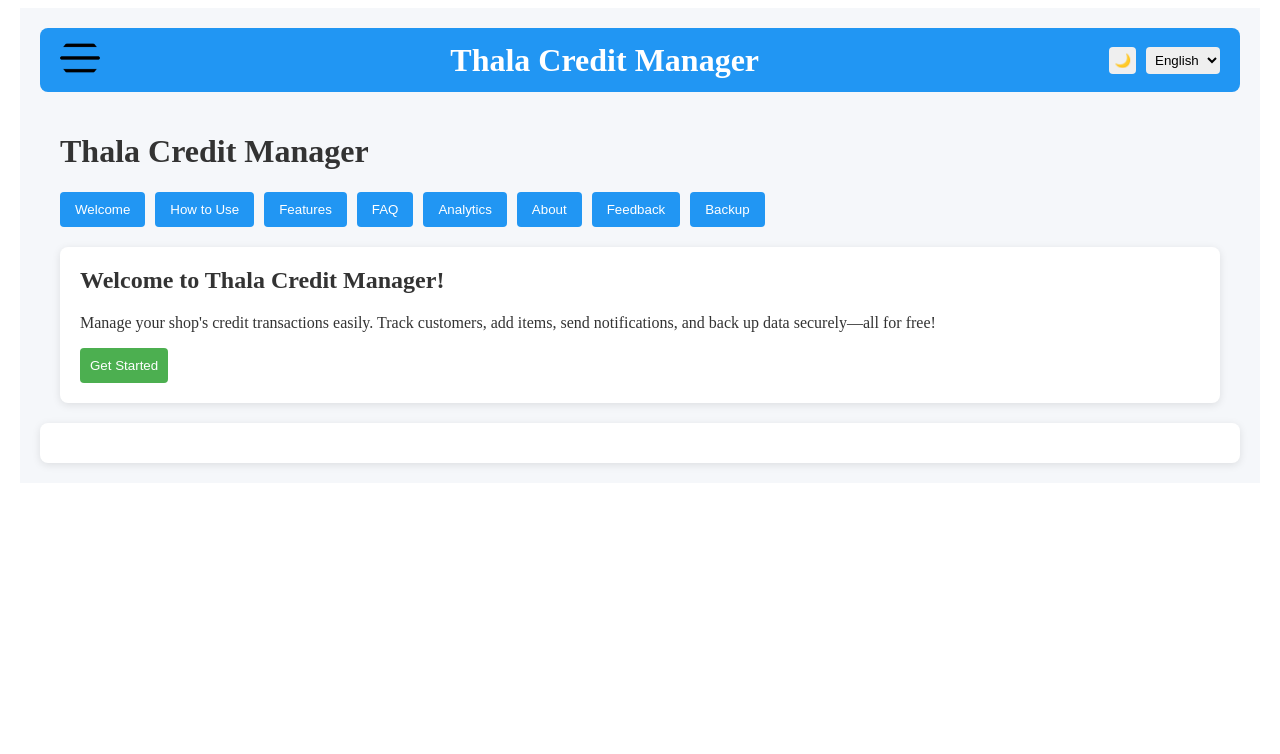
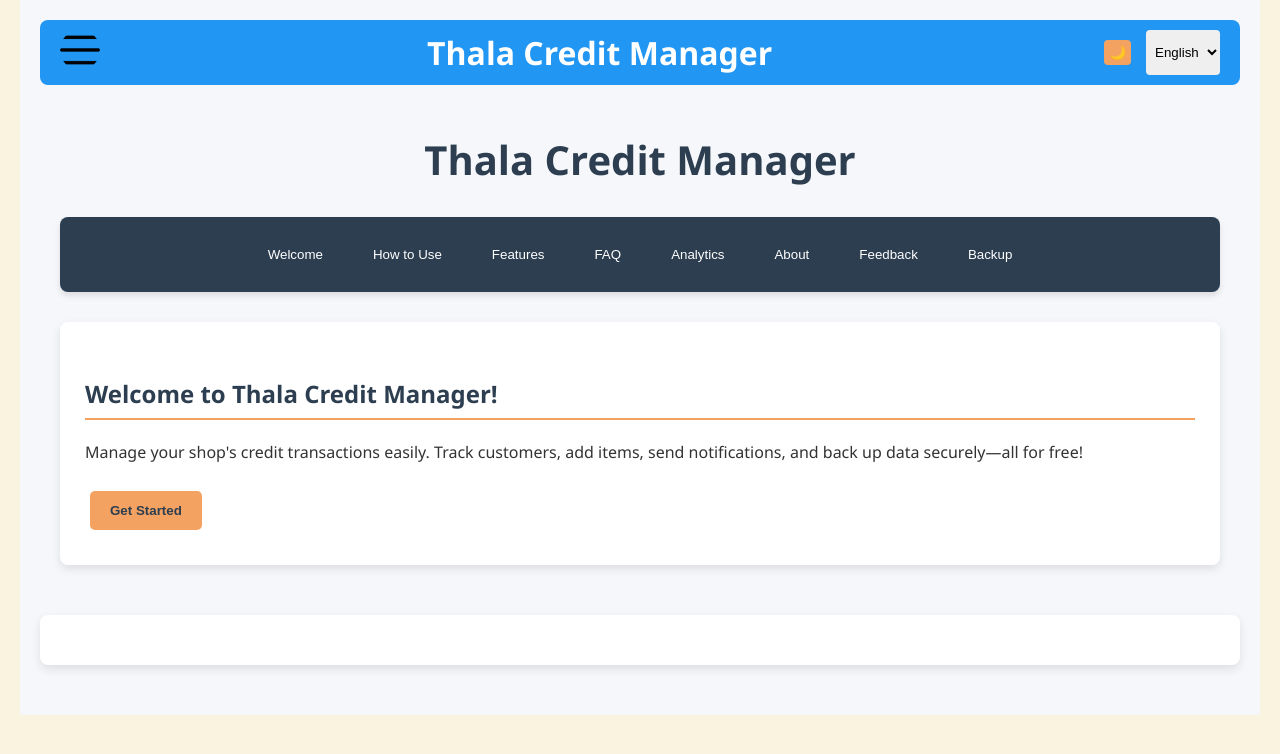
Before and after one commit to Priyanka20067/shop-tracking, a React (Vite) app in the folder shop-credit-tracking/: page / in a window 1280 px wide. Shown: the top 754 px of the page. Built offline with nearby package versions, Linux system fonts and the light colour scheme.

Commit message:
hello error

```diff
--- a/shop-credit-tracking/src/styles/Dashboard.css
+++ b/shop-credit-tracking/src/styles/Dashboard.css
@@ -1,59 +1,211 @@
-/* checked-1 */
+/* Dashboard.css - Color Theme: Deep Blue (#2C3E50), Mustard Yellow (#F4A261), Soft Cream (#FAF3E0) */
+
+:root {
+  --deep-blue: #2C3E50;
+  --mustard-yellow: #F4A261;
+  --soft-cream: #FAF3E0;
+  --deep-blue-light: #3D5A73;
+  --mustard-yellow-light: #F7B983;
+  --text-dark: #333333;
+  --text-light: #FFFFFF;
+  --shadow: rgba(0, 0, 0, 0.1);
+}
+
+body {
+  background-color: var(--soft-cream);
+  color: var(--deep-blue);
+  font-family: 'Segoe UI', Tahoma, Geneva, Verdana, sans-serif;
+  margin: 0;
+  padding: 0;
+}
+
 .dashboard {
   max-width: 1200px;
   margin: 0 auto;
   padding: 20px;
-  background: var(--bg);
 }
+
+.dashboard h1 {
+  color: var(--deep-blue);
+  text-align: center;
+  margin-bottom: 30px;
+  font-size: 2.5rem;
+}
+
+.dashboard h2 {
+  color: var(--deep-blue);
+  border-bottom: 2px solid var(--mustard-yellow);
+  padding-bottom: 8px;
+  margin-top: 30px;
+}
+
+.dashboard h3 {
+  color: var(--deep-blue-light);
+  margin-top: 20px;
+}
+
+.dashboard p {
+  line-height: 1.6;
+  color: var(--text-dark);
+}
+
 .dashboard-nav {
+  background-color: var(--deep-blue);
+  border-radius: 8px;
+  padding: 10px;
   display: flex;
+  flex-wrap: wrap;
+  justify-content: center;
   gap: 10px;
-  margin-bottom: 20px;
-  flex-wrap: wrap;
+  margin-bottom: 30px;
+  box-shadow: 0 4px 6px var(--shadow);
 }
+
 .dashboard-nav button {
-  background: var(--primary);
-  color: white;
+  background-color: transparent;
+  color: var(--text-light);
+  border: none;
   padding: 10px 15px;
+  cursor: pointer;
+  border-radius: 5px;
+  font-weight: 500;
+  transition: background-color 0.3s, transform 0.2s;
+}
+
+.dashboard-nav button:hover {
+  background-color: var(--deep-blue-light);
+  transform: translateY(-2px);
+}
+
+section {
+  background-color: var(--text-light);
+  padding: 25px;
+  border-radius: 8px;
+  margin-bottom: 30px;
+  box-shadow: 0 4px 10px var(--shadow);
+}
+
+section ul {
+  padding-left: 20px;
+}
+
+section ul li {
+  margin-bottom: 10px;
+  color: var(--text-dark);
+}
+
+button, a.button {
+  background-color: var(--mustard-yellow);
+  color: var(--deep-blue);
   border: none;
-  border-radius: 4px;
+  padding: 12px 20px;
+  border-radius: 5px;
   cursor: pointer;
+  font-weight: 600;
+  transition: background-color 0.3s, transform 0.2s;
+  display: inline-block;
+  text-decoration: none;
+  margin: 10px 5px;
 }
-.dashboard-nav button:hover {
-  background: #1976d2;
+
+button:hover, a.button:hover {
+  background-color: var(--mustard-yellow-light);
+  transform: translateY(-2px);
 }
-section {
-  background: var(--card-bg);
-  padding: 20px;
-  border-radius: 8px;
-  box-shadow: 0 2px 8px rgba(0, 0, 0, 0.1);
-}
-section h2 {
-  margin-top: 0;
-}
-section button {
-  background: var(--success);
-  color: white;
-  padding: 10px;
-  border: none;
-  border-radius: 4px;
-  cursor: pointer;
-}
-section button a {
-  color: white;
+
+button a {
+  color: var(--deep-blue);
   text-decoration: none;
 }
-section button:hover {
-  background: #388e3c;
+
+input[type="file"] {
+  display: block;
+  margin: 15px 0;
+  padding: 10px;
+  background-color: var(--soft-cream);
+  border: 1px solid var(--deep-blue-light);
+  border-radius: 5px;
+  width: 100%;
+  box-sizing: border-box;
 }
-section ul {
-  list-style: none;
+
+/* Analytics section styling */
+#analytics ul {
+  list-style-type: none;
   padding: 0;
 }
-section ul li {
-  padding: 5px 0;
+
+#analytics li {
+  background-color: var(--soft-cream);
+  padding: 12px 15px;
+  margin-bottom: 8px;
+  border-radius: 5px;
+  display: flex;
+  justify-content: space-between;
+  box-shadow: 0 2px 4px var(--shadow);
 }
-#analytics p,
-#analytics ul {
-  margin: 10px 0;
+
+/* Feedback form styling */
+#feedback form {
+  display: flex;
+  flex-direction: column;
+  gap: 15px;
 }
+
+#feedback input,
+#feedback textarea {
+  padding: 12px;
+  border: 1px solid var(--deep-blue-light);
+  border-radius: 5px;
+  background-color: var(--soft-cream);
+}
+
+#feedback textarea {
+  min-height: 150px;
+}
+
+/* Dark mode support */
+@media (prefers-color-scheme: dark) {
+  body {
+    background-color: #1a2639;
+    color: var(--soft-cream);
+  }
+
+  .dashboard h1,
+  .dashboard h2,
+  .dashboard h3 {
+    color: var(--soft-cream);
+  }
+
+  .dashboard p {
+    color: #e0e0e0;
+  }
+
+  section {
+    background-color: var(--deep-blue);
+  }
+
+  section ul li {
+    color: #e0e0e0;
+  }
+
+  #analytics li {
+    background-color: var(--deep-blue-light);
+    color: var(--soft-cream);
+  }
+}
+
+/* Mobile responsiveness */
+@media screen and (max-width: 768px) {
+  .dashboard-nav {
+    flex-direction: column;
+  }
+
+  .dashboard-nav button {
+    width: 100%;
+  }
+
+  section {
+    padding: 15px;
+  }
+}
```
